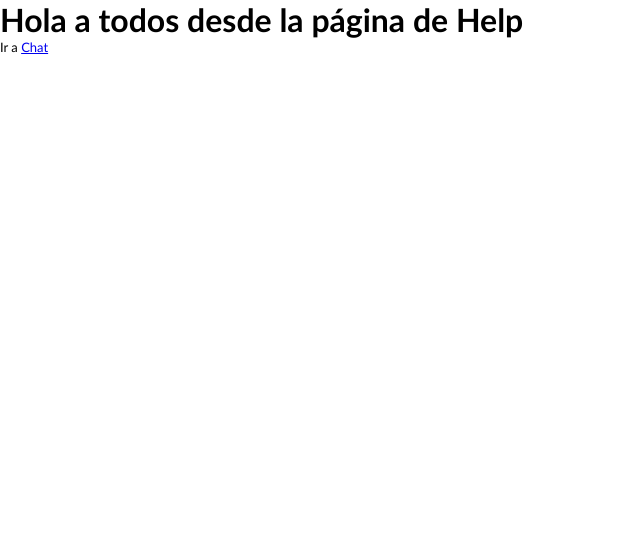
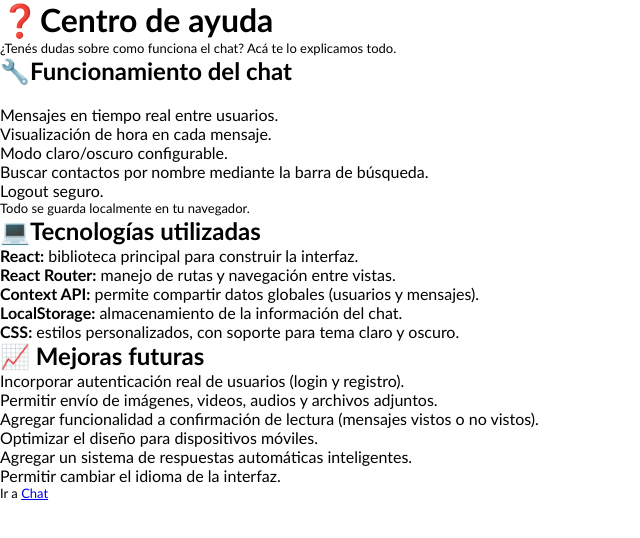
Before and after one commit to luanarivero3/Whatsapp-Clone, a React (Vite) app: page /help in a window 1280 px wide. Shown: the top 538 px of the page, without its empty margins (0-640 px from the left). Built offline with nearby package versions, Linux system fonts and the light colour scheme.

Commit message:
Agrego contenido a la página Help

```diff
--- a/src/views/Help.jsx
+++ b/src/views/Help.jsx
@@ -3,7 +3,65 @@ import { Link } from "react-router-dom";
 const Help = () => {
   return (
     <main>
-      <h1>Hola a todos desde la página de Help</h1>
+      <header>
+        <h1>❓Centro de ayuda</h1>
+        <p>
+          ¿Tenés dudas sobre como funciona el chat? Acá te lo explicamos todo.
+        </p>
+      </header>
+      <section>
+        <h2>🔧Funcionamiento del chat</h2>
+        <ul>
+          <li></li>
+          <li>Mensajes en tiempo real entre usuarios.</li>
+          <li>Visualización de hora en cada mensaje.</li>
+          <li>Modo claro/oscuro configurable.</li>
+          <li>Buscar contactos por nombre mediante la barra de búsqueda.</li>
+          <li>Logout seguro.</li>
+        </ul>
+        <p>Todo se guarda localmente en tu navegador.</p>
+      </section>
+      <section>
+        <h2>💻Tecnologías utilizadas</h2>
+        <ul>
+          <li>
+            <strong>React:</strong> biblioteca principal para construir la
+            interfaz.
+          </li>
+          <li>
+            <strong>React Router:</strong> manejo de rutas y navegación entre
+            vistas.
+          </li>
+          <li>
+            <strong>Context API:</strong> permite compartir datos globales
+            (usuarios y mensajes).
+          </li>
+          <li>
+            <strong>LocalStorage:</strong> almacenamiento de la información del
+            chat.
+          </li>
+          <li>
+            <strong>CSS:</strong> estilos personalizados, con soporte para tema
+            claro y oscuro.
+          </li>
+        </ul>
+      </section>
+      <section>
+        <h2>📈 Mejoras futuras</h2>
+        <ul>
+          <li>Incorporar autenticación real de usuarios (login y registro).</li>
+          <li>
+            Permitir envío de imágenes, videos, audios y archivos adjuntos.
+          </li>
+          <li>
+            Agregar funcionalidad a confirmación de lectura (mensajes vistos o
+            no vistos).
+          </li>
+          <li>Optimizar el diseño para dispositivos móviles.</li>
+          <li>Agregar un sistema de respuestas automáticas inteligentes.</li>
+          <li>Permitir cambiar el idioma de la interfaz.</li>
+        </ul>
+      </section>
       <p className="text-info">
         Ir a <Link to="/chat">Chat</Link>
       </p>
```
